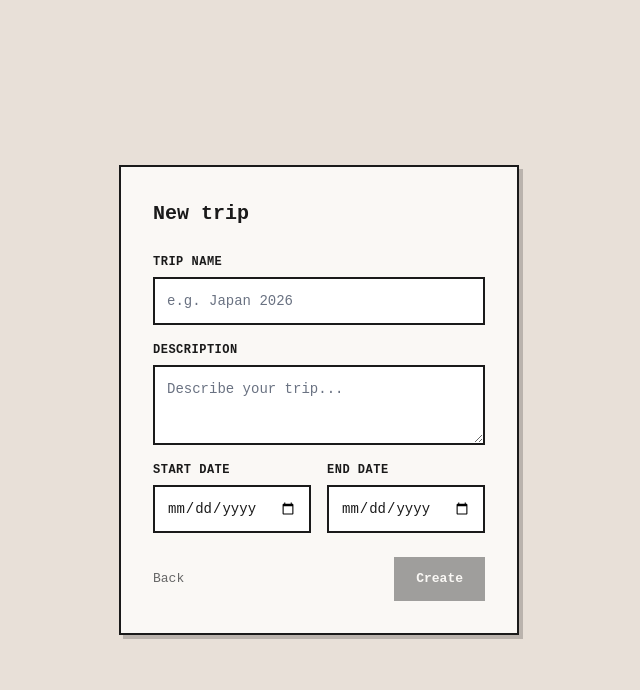
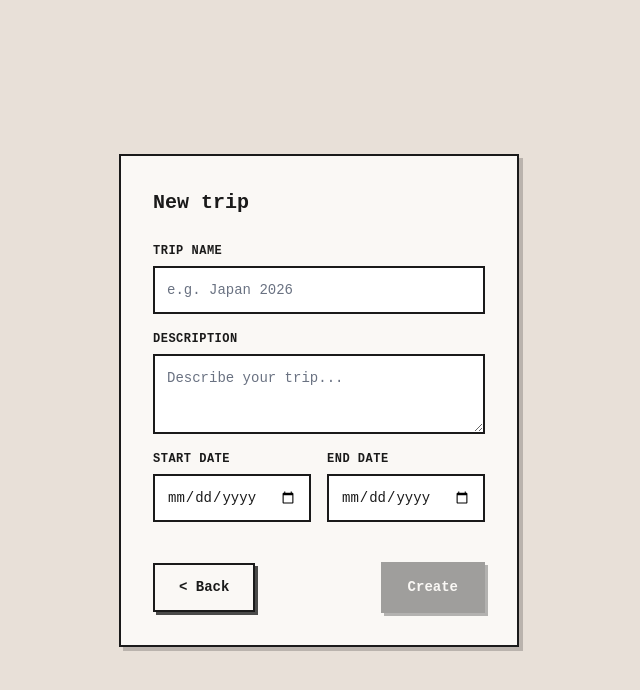
Before and after one commit to luiscruzv99/tripganizer, a SvelteKit app: page /new-trip in a window 1280 px wide. Shown: the top 690 px of the page, without its empty margins (321-961 px from the left). Built offline with nearby package versions, Linux system fonts and the light colour scheme.

Commit message:
Pasada de botones estilizados igual

```diff
--- a/src/routes/+page.svelte
+++ b/src/routes/+page.svelte
@@ -58,7 +58,7 @@
 		min-height: 44px;
 		background: #faf8f5;
 		border: 2px solid #1a1a1a;
-		box-shadow: 3px 3px 0px 0px rgba(0, 0, 0, 0.2);
+		box-shadow: 3px 3px 0px 0px rgba(0, 0, 0, 0.7);
 		cursor: pointer;
 		font-family: monospace;
 		font-size: 14px;
@@ -68,12 +68,12 @@
 	}
 
 	.cta:active {
-		box-shadow: 1px 1px 0px 0px rgba(0, 0, 0, 0.2);
+		box-shadow: 1px 1px 0px 0px rgba(0, 0, 0, 0.7);
 		transform: translate(2px, 2px);
 	}
 
 	.cta:hover{
-		transform: translate(-10px, -10px);
-		box-shadow: 13px 13px 0px 0px rgba(0, 0, 0, 0.2);
+		transform: translate(-5px, -5px);
+		box-shadow: 8px 8px 0px 0px rgba(0, 0, 0, 0.7);
 	}
 </style>
--- a/src/routes/new-trip/+page.svelte
+++ b/src/routes/new-trip/+page.svelte
@@ -72,7 +72,7 @@
 				</div>
 			</div>
 			<div class="actions">
-				<a class="back" href="/">Back</a>
+				<a class="back" href="/">&lt; Back</a>
 				<button class="submit" type="submit" disabled={!name.trim() || loading}>
 					{loading ? 'Creating...' : 'Create'}
 				</button>
@@ -166,32 +166,50 @@
 	}
 
 	.back {
+		margin-top: 16px;
+		padding: 12px 24px;
+		min-height: 44px;
+		background: #faf8f5;
+		border: 2px solid #1a1a1a;
+		box-shadow: 3px 3px 0px 0px rgba(0, 0, 0, 0.7);
+		cursor: pointer;
 		font-family: monospace;
-		font-size: 13px;
-		color: #666;
-		text-decoration: none;
+		font-size: 14px;
+		font-weight: bold;
+		color: #1a1a1a;
+		transition: all 0.1s ease;
 	}
 
 	.back:hover {
 		color: #1a1a1a;
+		transform: translate(-5px, -5px);
+		box-shadow: 8px 8px 0px 0px rgba(0, 0, 0, 0.7);
 	}
 
 	.submit {
-		padding: 10px 20px;
-		min-height: 44px;
 		background: #1a1a1a;
-		border: 2px solid #1a1a1a;
+		border: 3px solid #1a1a1a;
 		cursor: pointer;
 		font-family: monospace;
-		font-size: 13px;
 		font-weight: bold;
 		color: #faf8f5;
+		margin-top: 16px;
+		padding: 12px 24px;
+		min-height: 44px;
+		box-shadow: 3px 3px 0px 0px rgba(0, 0, 0, 0.7);
+		font-size: 14px;
 		transition: all 0.1s ease;
 	}
 
 	.submit:disabled {
 		opacity: 0.4;
 		cursor: not-allowed;
+		pointer-events: none;
+	}
+
+	.submit:hover{
+		transform: translate(-5px, -5px);
+		box-shadow: 8px 8px 0px 0px rgba(0, 0, 0, 0.7);
 	}
 
 	.submit:not(:disabled):active {
--- a/src/routes/trip/[id]/+page.svelte
+++ b/src/routes/trip/[id]/+page.svelte
@@ -633,7 +633,7 @@
 		height: 48px;
 		background: #faf8f5;
 		border: 2px solid #1a1a1a;
-		box-shadow: 3px 3px 0px 0px rgba(0, 0, 0, 0.2);
+		box-shadow: 3px 3px 0px 0px rgba(0, 0, 0, 0.7);
 		cursor: pointer;
 		font-size: 24px;
 		font-weight: bold;
@@ -643,8 +643,13 @@
 	}
 
 	.add-btn:active {
-		box-shadow: 1px 1px 0px 0px rgba(0, 0, 0, 0.2);
+		box-shadow: 1px 1px 0px 0px rgba(0, 0, 0, 0.7);
 		transform: translate(2px, 2px);
+	}
+
+	.add-btn:hover{
+		transform: translate(-5px, -5px);
+		box-shadow: 8px 8px 0px 0px rgba(0, 0, 0, 0.7);
 	}
 
 	.delete-btn {
@@ -655,7 +660,7 @@
 		height: 48px;
 		background: #faf8f5;
 		border: 2px solid #c44;
-		box-shadow: 3px 3px 0px 0px rgba(0, 0, 0, 0.2);
+		box-shadow: 3px 3px 0px 0px rgba(0, 0, 0, 0.7);
 		cursor: pointer;
 		font-size: 20px;
 		font-weight: bold;
@@ -667,6 +672,8 @@
 	.delete-btn:hover {
 		background: #c44;
 		color: #faf8f5;
+		transform: translate(-5px, -5px);
+		box-shadow: 8px 8px 0px 0px rgba(0, 0, 0, 0.7);
 	}
 
 	.delete-btn:active {
@@ -681,7 +688,7 @@
 		padding: 10px 16px;
 		background: #faf8f5;
 		border: 2px solid #c44;
-		box-shadow: 3px 3px 0px 0px rgba(0, 0, 0, 0.2);
+		box-shadow: 3px 3px 0px 0px rgba(0, 0, 0, 0.7);
 		cursor: pointer;
 		font-family: monospace;
 		font-size: 11px;
@@ -694,6 +701,8 @@
 	.delete-edge-btn:hover {
 		background: #c44;
 		color: #faf8f5;
+		transform: translate(-5px, -5px);
+		box-shadow: 8px 8px 0px 0px rgba(0, 0, 0, 0.7);
 	}
 
 	.delete-edge-btn:active {
```
